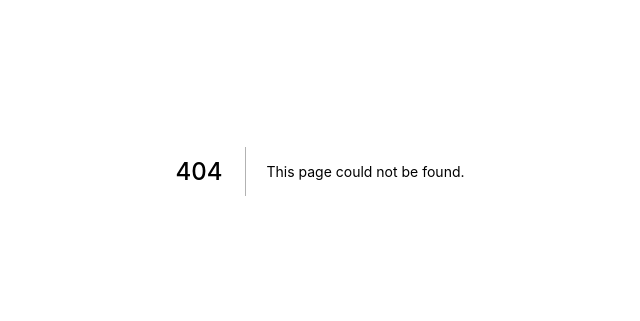
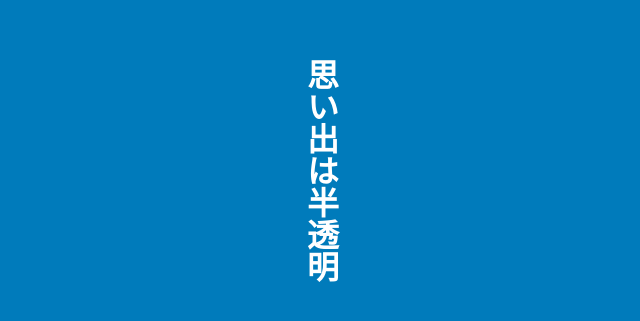
Before and after one commit to nak-yr/refuse, a Next.js app: page /poetry/1_summer in a window 1280 px wide. Before the commit this address had no page. Shown: the part 229-550 px from the top of the page, without its empty margins (320-960 px from the left). Built offline with nearby package versions, Linux system fonts and the light colour scheme; a web font is replaced by a local one.

Commit message:
issue#15 Poetryエントリの新規作成と CSSinJSとしてのemotion導入

```diff
--- a/package.json
+++ b/package.json
@@ -9,6 +9,8 @@
     "lint": "next lint"
   },
   "dependencies": {
+    "@emotion/babel-plugin": "^11.9.2",
+    "@emotion/react": "^11.9.3",
     "microcms-js-sdk": "^2.0.0",
     "next": "12.1.6",
     "react": "18.1.0",
--- /dev/null
+++ b/pages/poetry/1_summer.tsx
@@ -0,0 +1,40 @@
+/** @jsxImportSource @emotion/react */
+
+import type { NextPage } from "next";
+import Head from "next/head";
+import { css } from "@emotion/react";
+
+const Summer: NextPage = () => {
+  return (
+    <div>
+      <Head>
+        <title>Poetry</title>
+        <meta
+          name="description"
+          content="A website created with the desire to be an artist."
+        />
+        <link rel="icon" href="/favicon.ico" />
+      </Head>
+      <div css={main}>
+        <h1 css={vertical}>思い出は半透明</h1>
+      </div>
+    </div>
+  );
+};
+
+// 以下CSS
+
+const main = css({
+  display: "flex",
+  height: "100vh",
+  alignItems: "center",
+  justifyContent: "center",
+  color: "white",
+  backgroundColor: "#007bbb",
+});
+
+const vertical = css({
+  writingMode: "vertical-lr",
+});
+
+export default Summer;
```
Also changed, not shown: pages/poetry.tsx (deleted, +0 -77 lines), pages/poetry/index.tsx (added, +67 -0 lines), 1 other file (tests, documents, lock files or other folders).
